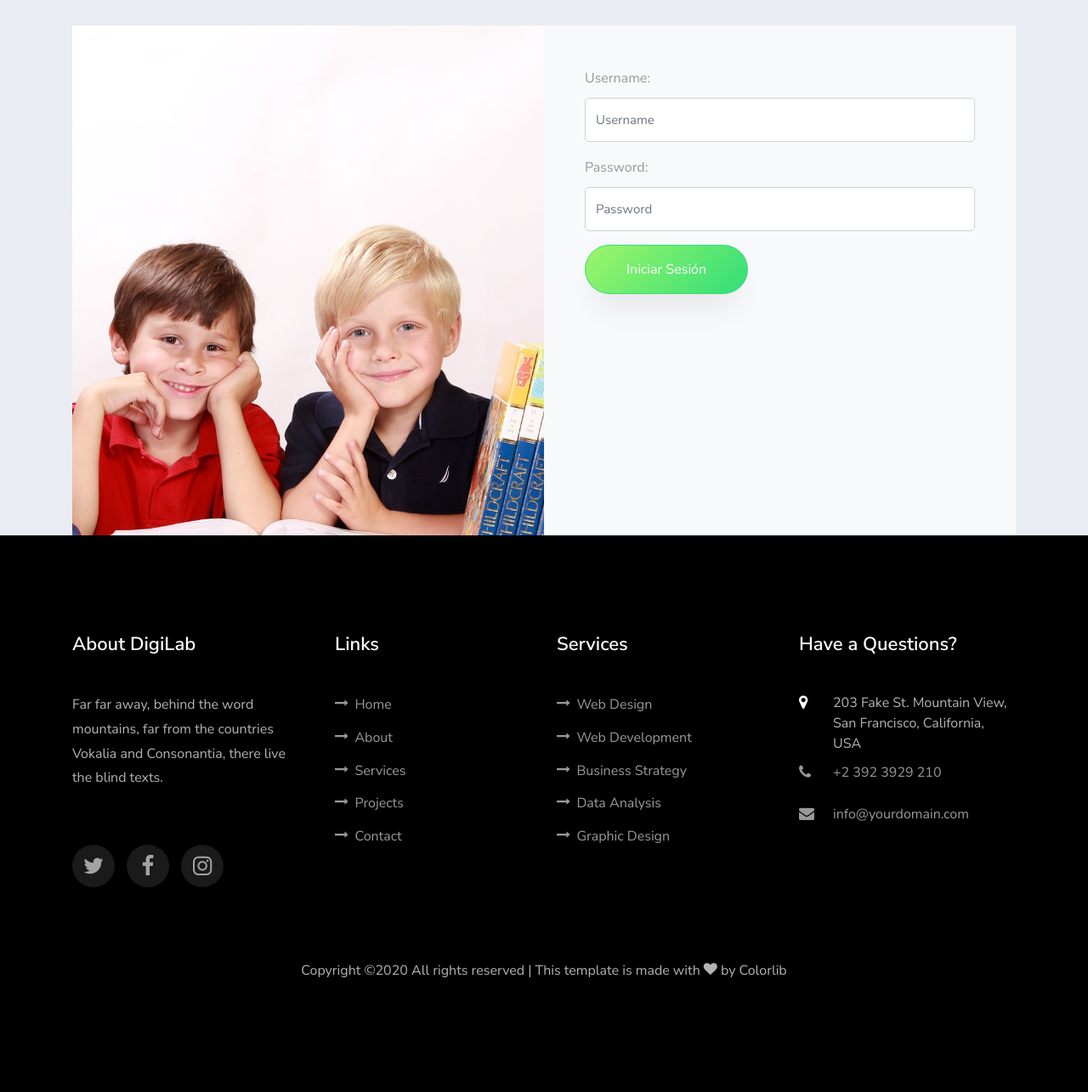
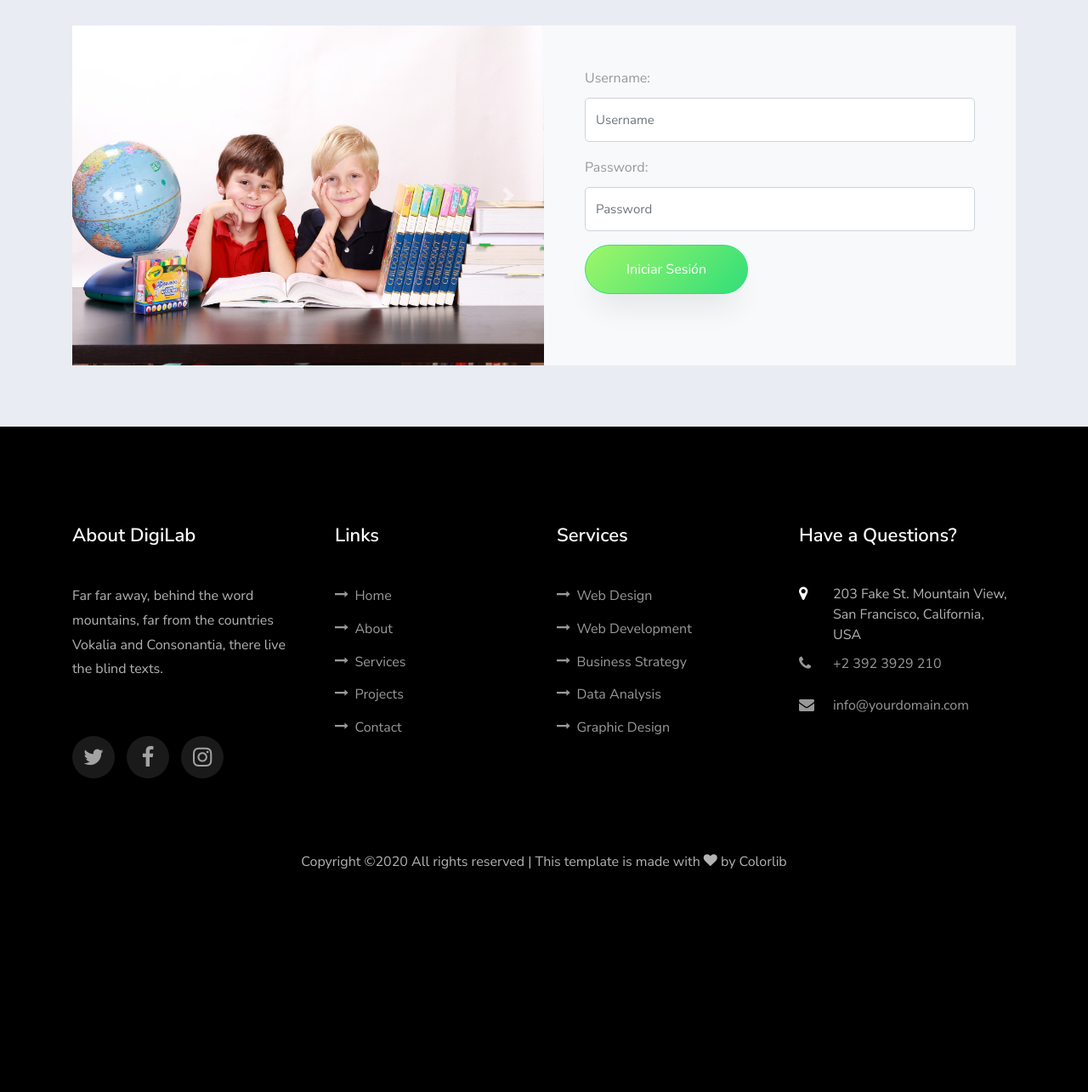
Before and after one commit to Rob866/app_club, a Django app: page /login/ in a window 1280 px wide. Shown: the part 82-1367 px from the top of the page at 85% size. After the commit the page ends 1104 px from the top, so only its background shows below. Run offline with Django 3.2, Linux system fonts and the light colour scheme; some libraries are stand-ins or nearby versions; some web fonts are replaced.

Commit message:
change login wallpaper

```diff
--- a/club/app/templates/app/login.html
+++ b/club/app/templates/app/login.html
@@ -6,16 +6,31 @@
 
 
     <section class="ftco-section contact-section ftco-no-pb" id="contact-section">
-      <div class="container">
-        <div class="row no-gutters block-9 ftco-animate ">
+      <div class="container pb-5">
+        <div class="row no-gutters block-9 ftco-animate pb-4">
+          <div class="col-12 col-md-6 d-flex">
+            <div class="bg-white" style="width:100%; height:400px">
+              <div id="carouselExampleFade"  class="carousel slide carousel-fade h-100" data-ride="carousel">
+                      <div class="carousel-inner h-100">
+                        <div class="carousel-item active h-100">
+                          <img class="d-block w-100 h-100" src="{% static 'app/images/bg_2.jpg' %}" alt="First slide">
+                        </div>
+                        <div class="carousel-item h-100">
+                          <img class="d-block w-100" style="height: 100%" src="{% static 'app/images/bg_1.jpg' %}" alt="Second slide">
+                        </div>
 
-          <div class="col-12 col-md-6 d-flex">
-            <div class="bg-white" style="width:100%; height:600px">
-              <div class="one-third order-md-last img js-fullheight" style="background-image:url({% static 'app/images/bg_2.jpg'%})">
-                <div class="overlay"></div>
-              </div>
+                      <a class="carousel-control-prev" href="#carouselExampleFade" role="button" data-slide="prev">
+                        <span class="carousel-control-prev-icon" aria-hidden="true"></span>
+                        <span class="sr-only">Previous</span>
+                      </a>
+                      <a class="carousel-control-next" href="#carouselExampleFade" role="button" data-slide="next">
+                        <span class="carousel-control-next-icon" aria-hidden="true"></span>
+                        <span class="sr-only">Next</span>
+                      </a>
+                    </div>
              </div>
             </div>
+          </div>
             <div class=" col-12 col-md-6 d-flex">
               <form method="POST" class="bg-light p-5 contact-form">
                 {% csrf_token %}
@@ -50,7 +65,7 @@
 
             </div>
 
-
+      </div>
       </div>
     </section>
 
```
Also changed, not shown: club/db.sqlite3.
